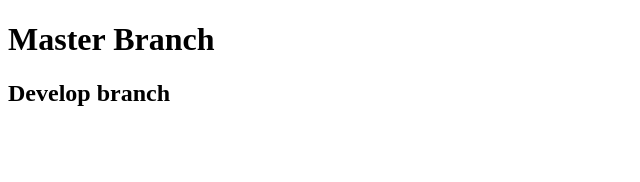
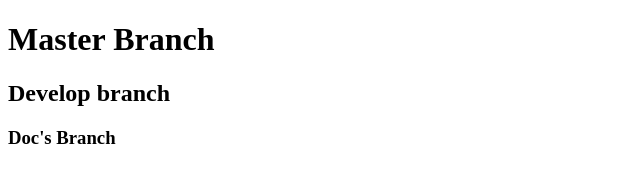
Before and after one commit to griftastic/TeamGit, a plain HTML site: page index.html in a window 1280 px wide. Shown: the whole page, without its empty margins (0-640 px from the left). Drawn offline with Linux system fonts and the light colour scheme.

Commit message:
my stream

```diff
--- a/index.html
+++ b/index.html
@@ -9,5 +9,6 @@
 <body>
     <h1>Master Branch</h1>
     <h2>Develop branch</h2>
+    <h3>Doc's Branch</h3>
 </body>
 </html>
```
